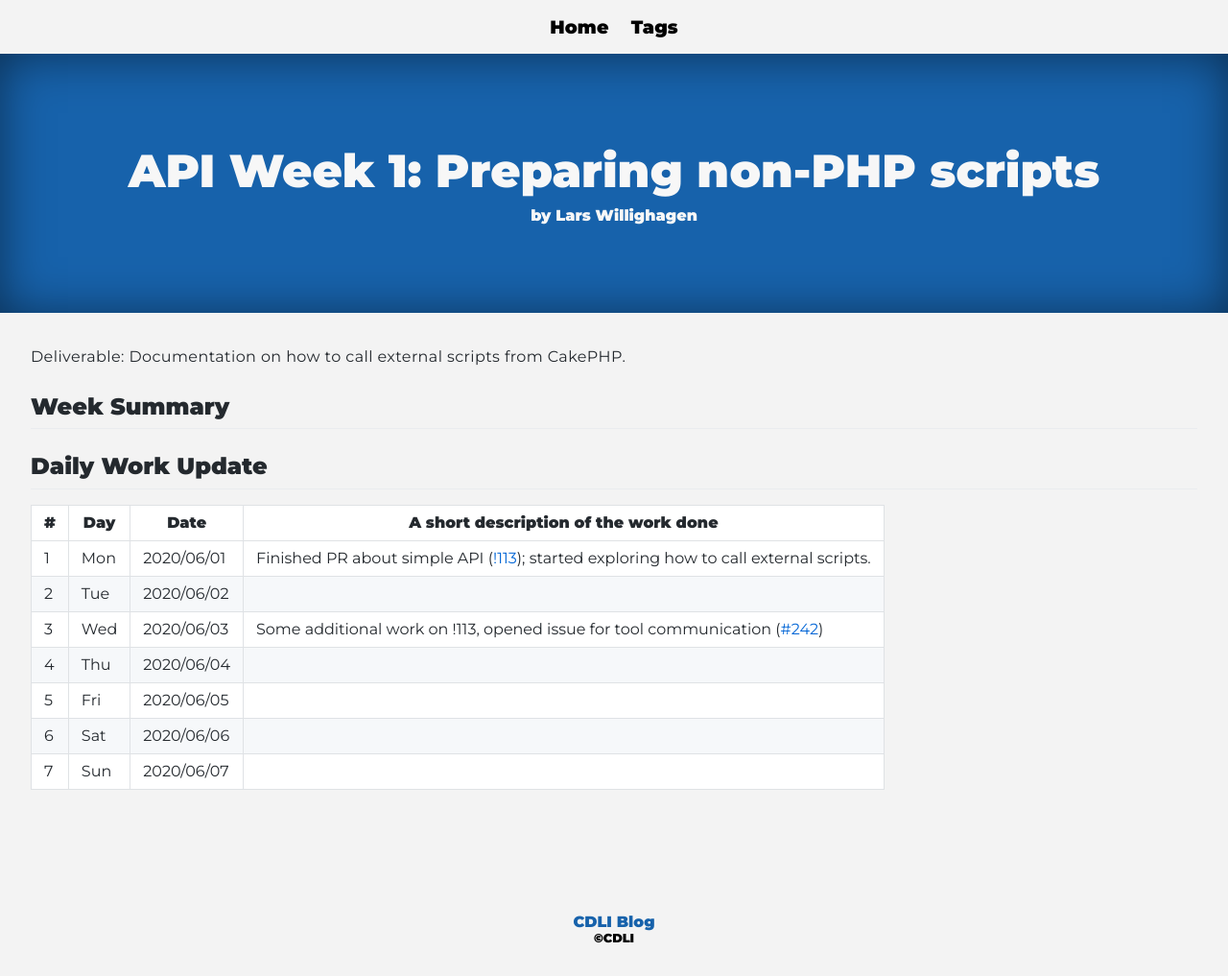
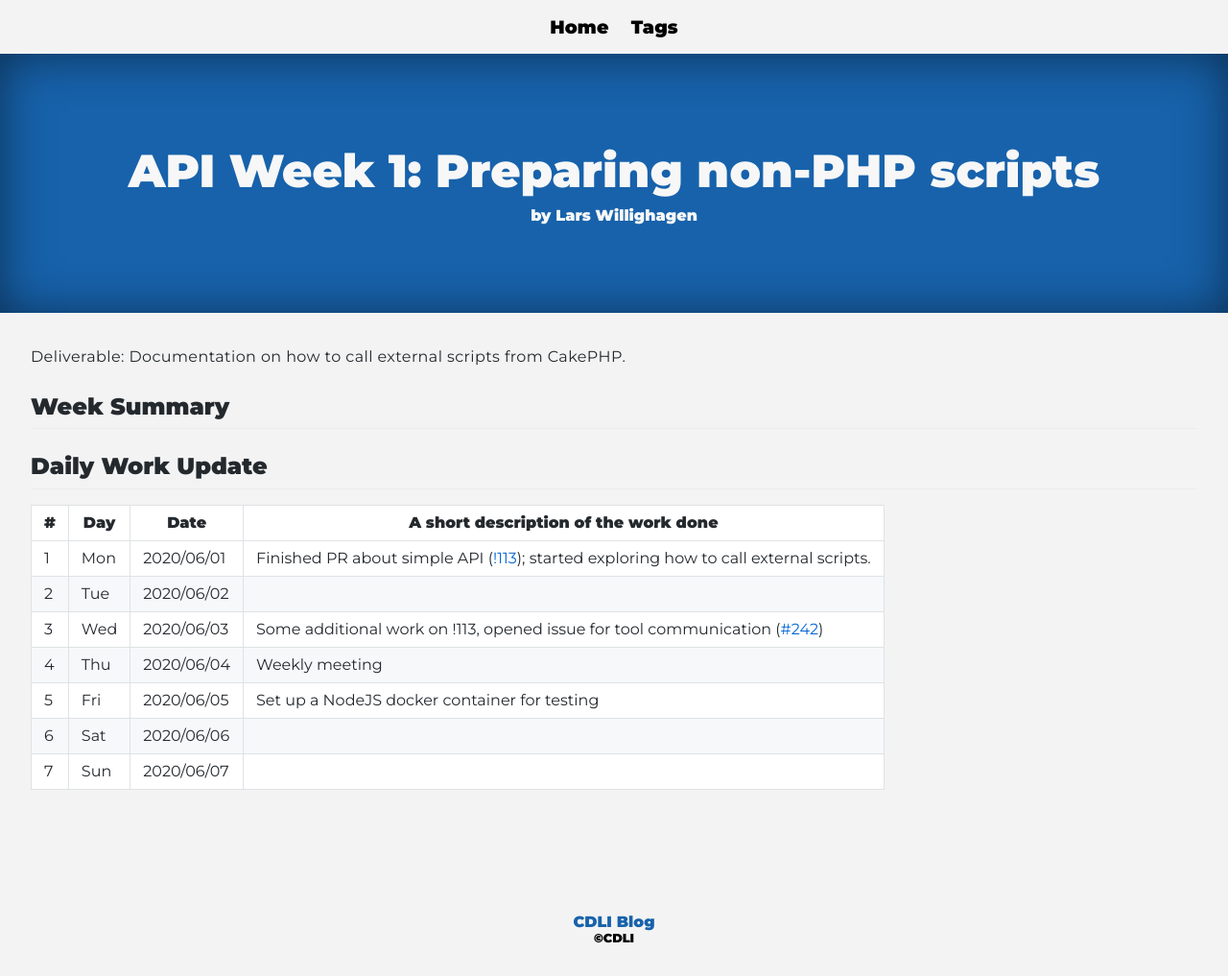
Before and after one commit to cdli-gh/blog, a Jekyll site: the page built from _blog/gsoc20/api/posts/01_week1.md, in a window 1280 px wide. Shown: the whole page at 96% size. Built offline with Jekyll 4.4.1, drawn with Linux system fonts in a browser that asks for light colours; Markdown is read by kramdown in place of the engine named in the settings.

Commit message:
gsoc20/api: day 4, 5

```diff
--- a/_blog/gsoc20/api/posts/01_week1.md
+++ b/_blog/gsoc20/api/posts/01_week1.md
@@ -18,7 +18,7 @@ Deliverable: Documentation on how to call external scripts from CakePHP.
 | 1  | Mon | 2020/06/01 | Finished PR about simple API ([!113](https://gitlab.com/cdli/framework/-/merge_requests/113)); started exploring how to call external scripts. |
 | 2  | Tue | 2020/06/02 |  |
 | 3  | Wed | 2020/06/03 | Some additional work on !113, opened issue for tool communication ([#242](https://gitlab.com/cdli/framework/-/issues/242)) |
-| 4  | Thu | 2020/06/04 |  |
-| 5  | Fri | 2020/06/05 |  |
+| 4  | Thu | 2020/06/04 | Weekly meeting |
+| 5  | Fri | 2020/06/05 | Set up a NodeJS docker container for testing |
 | 6  | Sat | 2020/06/06 |  |
 | 7  | Sun | 2020/06/07 |  |
```
